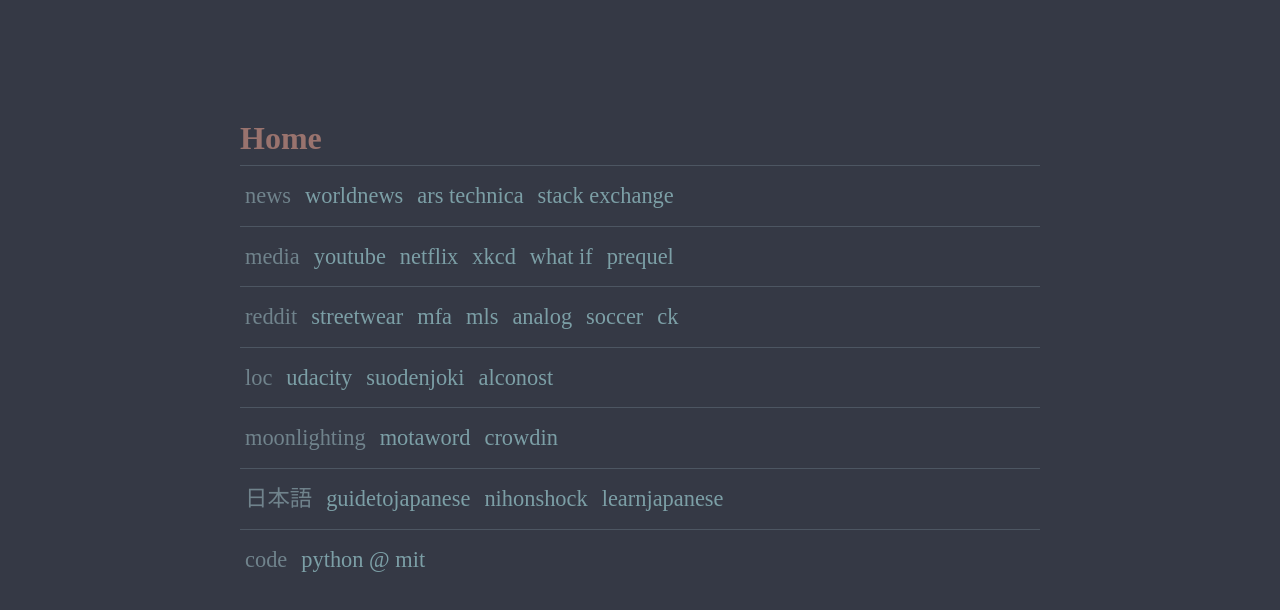
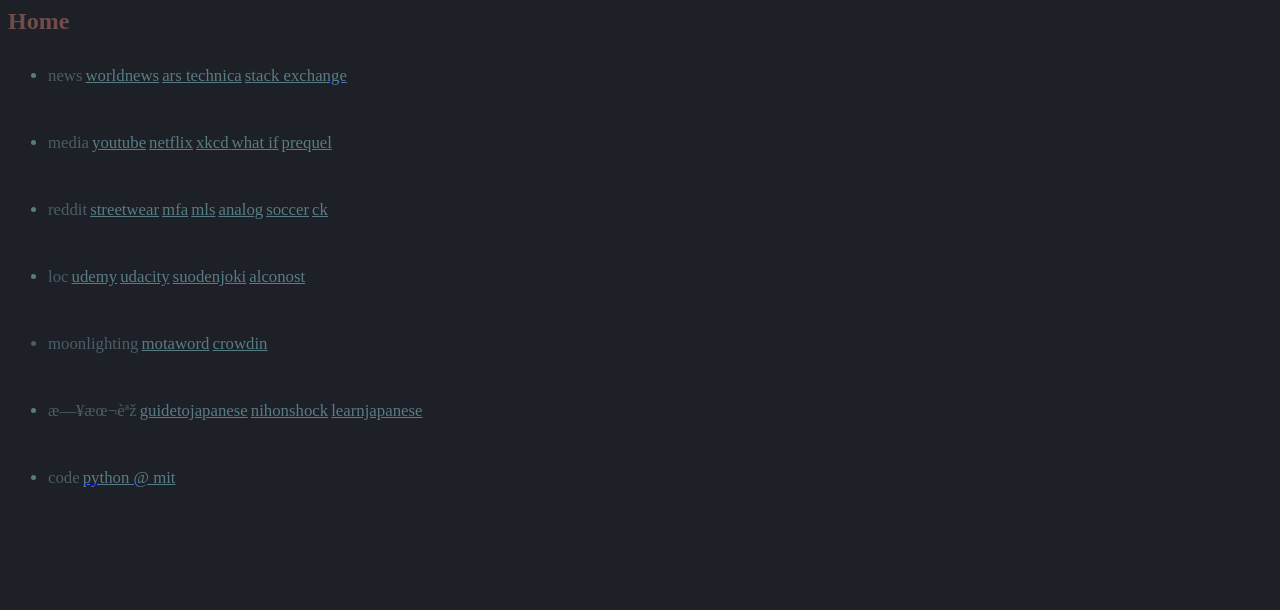
Before and after one commit to meamaximaculpa/startpage-meaculpa, a plain HTML site: page index.html in a window 1280 px wide. Drawn offline with Linux system fonts and the light colour scheme.

Commit message:
Update index.html

```diff
--- a/index.html
+++ b/index.html
@@ -1,64 +1,63 @@
-<!doctype html>
+<!DOCTYPE html PUBLIC "-//W3C//DTD HTML 4.01//EN" "http://www.w3.org/TR/html4/strict.dtd">
 <html>
 <head>
+  <meta http-equiv="Content-Type" content="text/html; charset=utf-8">
+  <meta http-equiv="Content-Style-Type" content="text/css">
   <title>home</title>
-    <meta name="viewport" content="width=device-width, initial-scale=1">
-    <link rel="stylesheet" href="main.css">
+  <meta name="Generator" content="Cocoa HTML Writer">
+  <meta name="CocoaVersion" content="1894.4">
+  <style type="text/css">
+    body {background-color: #1e2028}
+    p.p2 {margin: 0.0px 0.0px 6.0px 0.0px; font: 12.0px 'Roboto Mono'; color: #000000; -webkit-text-stroke: #000000}
+    li.li3 {margin: 0.0px 0.0px 0.0px 0.0px; font: 16.8px 'Roboto Mono'; color: #587c83; -webkit-text-stroke: #587c83}
+    li.li4 {margin: 0.0px 0.0px 0.0px 0.0px; font: 16.8px 'Roboto Mono'; color: #4b5d66; -webkit-text-stroke: #587c83}
+    span.s1 {font-kerning: none}
+    span.s2 {color: #4b5d66; -webkit-text-stroke: 0px #000000}
+    span.s3 {font-kerning: none; color: #4b5d66; -webkit-text-stroke: 0px #4b5d66}
+    span.s4 {font: 12.0px 'Roboto Mono'; font-kerning: none; color: #000000; -webkit-text-stroke: 0px #000000}
+    span.s5 {font: 16.8px 'Roboto Mono'; text-decoration: underline ; font-kerning: none; color: #587c83; -webkit-text-stroke: 0px #587c83}
+    span.s6 {text-decoration: underline ; font-kerning: none; color: #587c83; -webkit-text-stroke: 0px #587c83}
+    span.s7 {-webkit-text-stroke: 0px #000000}
+    span.s8 {font-kerning: none; -webkit-text-stroke: 0px #4b5d66}
+    ul.ul1 {list-style-type: disc}
+  </style>
 </head>
 <body>
-    <main>
-      <h1>Home</h1>
-      <hr>
-      <ul>
-        <li>news</li>
-        <li><a href="https://www.reddit.com/r/worldnews/">worldnews</a></li>
-        <li><a href="https://arstechnica.com/">ars technica</a></li>
-        <li><a href="https://stackexchange.com/">stack exchange</a></li>
+<h1 style="margin: 0.0px 0.0px 0.0px 0.0px; font: 24.0px 'Roboto Mono'; color: #724c49; -webkit-text-stroke: #724c49"><span class="s1"><b>Home</b></span></h1>
+<p class="p2"><span class="s1"><br>
+</span></p>
+<ul class="ul1">
+  <li class="li3"><span class="s2"></span><span class="s3">news</span><span class="s4"> <a href="https://www.reddit.com/r/worldnews/"><span class="s5">worldnews</span></a> <a href="https://arstechnica.com/"><span class="s5">ars technica</span></a> <a href="https://stackexchange.com/"><span class="s5">stack exchange</span></a><span class="Apple-converted-space"> </span></span></li>
 </ul>
-      <hr>
-      <ul>
-        <li>media</li>
-        <li><a href="https://www.youtube.com/">youtube</a></li>
-        <li><a href="https://www.netflix.com/browse">netflix</a></li>
-        <li><a href="https://xkcd.com/">xkcd</li>
-        <li><a href="https://what-if.xkcd.com/">what if</a></li>
-	<li><a href="https://www.prequeladventure.com/2011/03/katia-reply/">prequel</a></li>
+<p class="p2"><span class="s1"><br>
+</span></p>
+<ul class="ul1">
+  <li class="li3"><span class="s2"></span><span class="s3">media</span><span class="s4"> <a href="https://www.youtube.com/"><span class="s5">youtube</span></a> <a href="https://www.netflix.com/browse"><span class="s5">netflix</span></a> <a href="https://xkcd.com/"><span class="s5">xkcd</span><span class="s6"> </span></a><a href="https://what-if.xkcd.com/"><span class="s5">what if</span></a> <a href="https://www.prequeladventure.com/2011/03/katia-reply/"><span class="s5">prequel</span></a><span class="Apple-converted-space"> </span></span></li>
 </ul>
-      <hr>
-      <ul>
-        <li>reddit</li>
-        <li><a href="https://www.reddit.com/r/streetwear/">streetwear</a></li>
-        <li><a href="https://www.reddit.com/r/malefashionadvice/">mfa</a></li>
-        <li><a href="https://www.reddit.com/r/malelivingspace/">mls</a></li>
-	<li><a href="https://www.reddit.com/r/analog/">analog</a></li>
-        <li><a href="https://www.reddit.com/r/soccer/">soccer</a></li>
-	<li><a href="https://www.reddit.com/r/CrusaderKings/">ck</a></li>
+<p class="p2"><span class="s1"><br>
+</span></p>
+<ul class="ul1">
+  <li class="li3"><span class="s2"></span><span class="s3">reddit</span><span class="s4"> <a href="https://www.reddit.com/r/streetwear/"><span class="s5">streetwear</span></a> <a href="https://www.reddit.com/r/malefashionadvice/"><span class="s5">mfa</span></a> <a href="https://www.reddit.com/r/malelivingspace/"><span class="s5">mls</span></a> <a href="https://www.reddit.com/r/analog/"><span class="s5">analog</span></a> <a href="https://www.reddit.com/r/soccer/"><span class="s5">soccer</span></a> <a href="https://www.reddit.com/r/CrusaderKings/"><span class="s5">ck</span></a><span class="Apple-converted-space"> </span></span></li>
 </ul>
-      <hr>
-      <ul>
-        <li>loc</li>
-        <li><a href="https://classroom.udacity.com/courses/ud610">udacity</a></li>
-        <li><a href="http://www.suodenjoki.dk/us/productions/articles/localization.htm">suodenjoki</a></li>
-        <li><a href="https://medium.com/@Alconost/how-to-localize-an-app-or-game-2308bf85b31">alconost</a></li>
+<p class="p2"><span class="s1"><br>
+</span></p>
+<ul class="ul1">
+  <li class="li3"><span class="s2"></span><span class="s3">loc</span><span class="s4"> <a href="https://www.udemy.com/"><span class="s5">udemy</span></a> <a href="https://classroom.udacity.com/courses/ud610"><span class="s5">udacity</span></a> <a href="http://www.suodenjoki.dk/us/productions/articles/localization.htm"><span class="s5">suodenjoki</span></a> <a href="https://medium.com/@Alconost/how-to-localize-an-app-or-game-2308bf85b31"><span class="s5">alconost</span></a><span class="Apple-converted-space"> </span></span></li>
 </ul>
-      <hr>
-      <ul>
-        <li>moonlighting</li>
-        <li><a href="https://www.motaword.com/vendor">motaword</a></li>
-        <li><a href="https://crowdin.com/projects#showcases">crowdin</a></li>
+<p class="p2"><span class="s1"><br>
+</span></p>
+<ul class="ul1">
+  <li class="li4"><span class="s7"></span><span class="s8">moonlighting</span><span class="s4"> <a href="https://www.motaword.com/vendor"><span class="s5">motaword</span></a> <a href="https://crowdin.com/projects#showcases"><span class="s5">crowdin</span></a><span class="Apple-converted-space"> </span></span></li>
 </ul>
-            <hr>
-      <ul>
-        <li>日本語</li>
-        <li><a href="http://www.guidetojapanese.org/learn/complete/">guidetojapanese</a></li>
-        <li><a href="http://nihonshock.com/category/language/">nihonshock</a></li>
-        <li><a href="https://www.reddit.com/r/LearnJapanese/">learnjapanese</a></li>
+<p class="p2"><span class="s1"><br>
+</span></p>
+<ul class="ul1">
+  <li class="li3"><span class="s2"></span><span class="s3">æ—¥æœ¬èªž</span><span class="s4"> <a href="http://www.guidetojapanese.org/learn/complete/"><span class="s5">guidetojapanese</span></a> <a href="http://nihonshock.com/category/language/"><span class="s5">nihonshock</span></a> <a href="https://www.reddit.com/r/LearnJapanese/"><span class="s5">learnjapanese</span></a><span class="Apple-converted-space"> </span></span></li>
 </ul>
-      <hr>
-      <ul>
-        <li>code</li>
-        <li><a href="https://ocw.mit.edu/courses/electrical-engineering-and-computer-science/6-0001-introduction-to-computer-science-and-programming-in-python-fall-2016/index.htm">python @ mit</a></li>
+<p class="p2"><span class="s1"><br>
+</span></p>
+<ul class="ul1">
+  <li class="li3"><span class="s2"></span><span class="s3">code</span><span class="s4"> <a href="https://ocw.mit.edu/courses/electrical-engineering-and-computer-science/6-0001-introduction-to-computer-science-and-programming-in-python-fall-2016/index.htm"><span class="s5">python @ mit</span></a><span class="Apple-converted-space"> </span></span></li>
 </ul>
-    </main>
 </body>
 </html>
```
Lines whose indentation alone changed are shown as unchanged.
